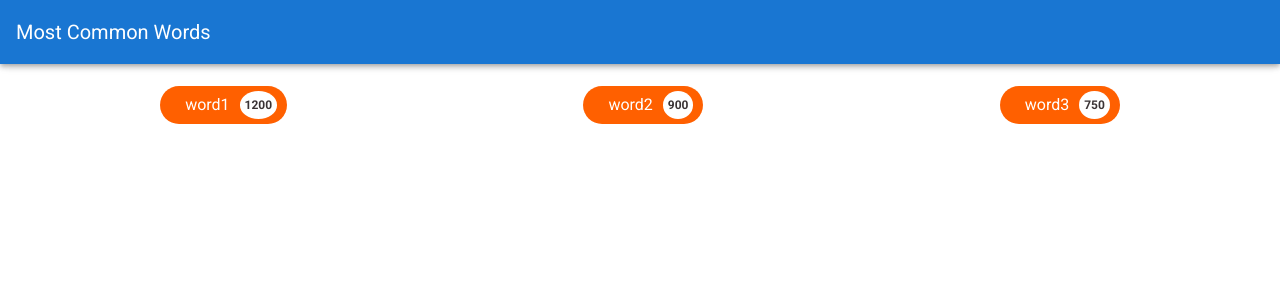
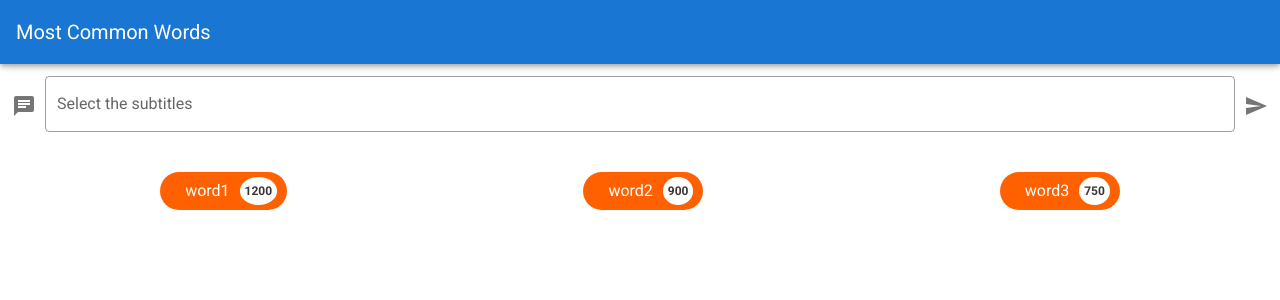
Before and after one commit to higor-bianchetti/most-common-words, a Vue app: page / in a window 1280 px wide. Shown: the top 300 px of the page. Built offline with nearby package versions, Linux system fonts and the light colour scheme.

Commit message:
Input para seleção de legendas.

```diff
--- a/src/components/Home.vue
+++ b/src/components/Home.vue
@@ -1,5 +1,17 @@
 <template>
   <v-container fluid>
+    <v-form>
+      <v-file-input
+        label="Select the subtitles"
+        prepend-icon="mdi-message-text"
+        append-outer-icon="mdi-send"
+        outlined
+        multiple
+        chips
+        v-model="files"
+        @click:append-outer="processSubstitles()"
+      />
+    </v-form>
     <div class="pills">
       <Pill v-for="word in groupedWords" :key="word.name" :name="word.name" :amount="word.amount" />
     </div>
@@ -16,12 +28,19 @@
 
   data: function() {
     return {
+      files: [],
       groupedWords: [
         { name: "word1", amount: 1200 },
         { name: "word2", amount: 900 },
         { name: "word3", amount: 750 }
       ]
     };
+  },
+
+  methods: {
+    processSubstitles() {
+      console.log(this.files);
+    }
   }
 };
 </script>
```
